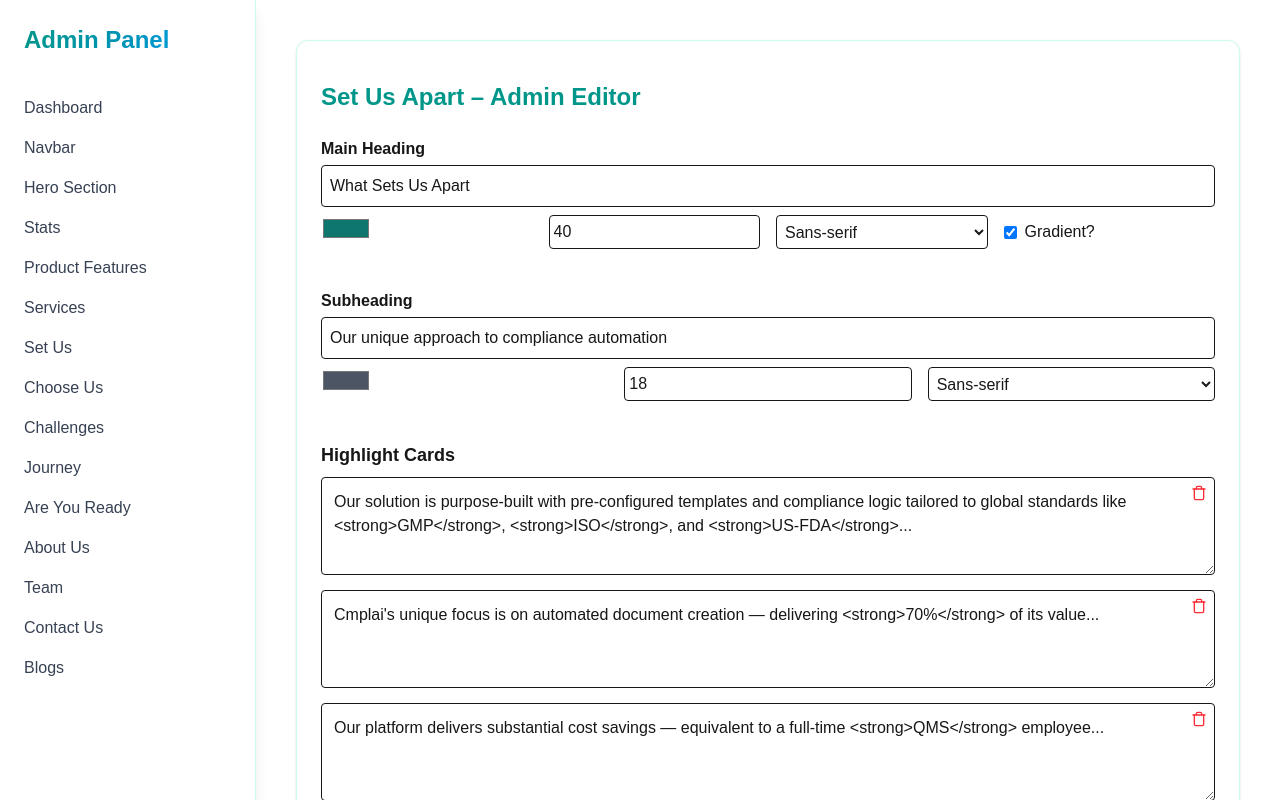
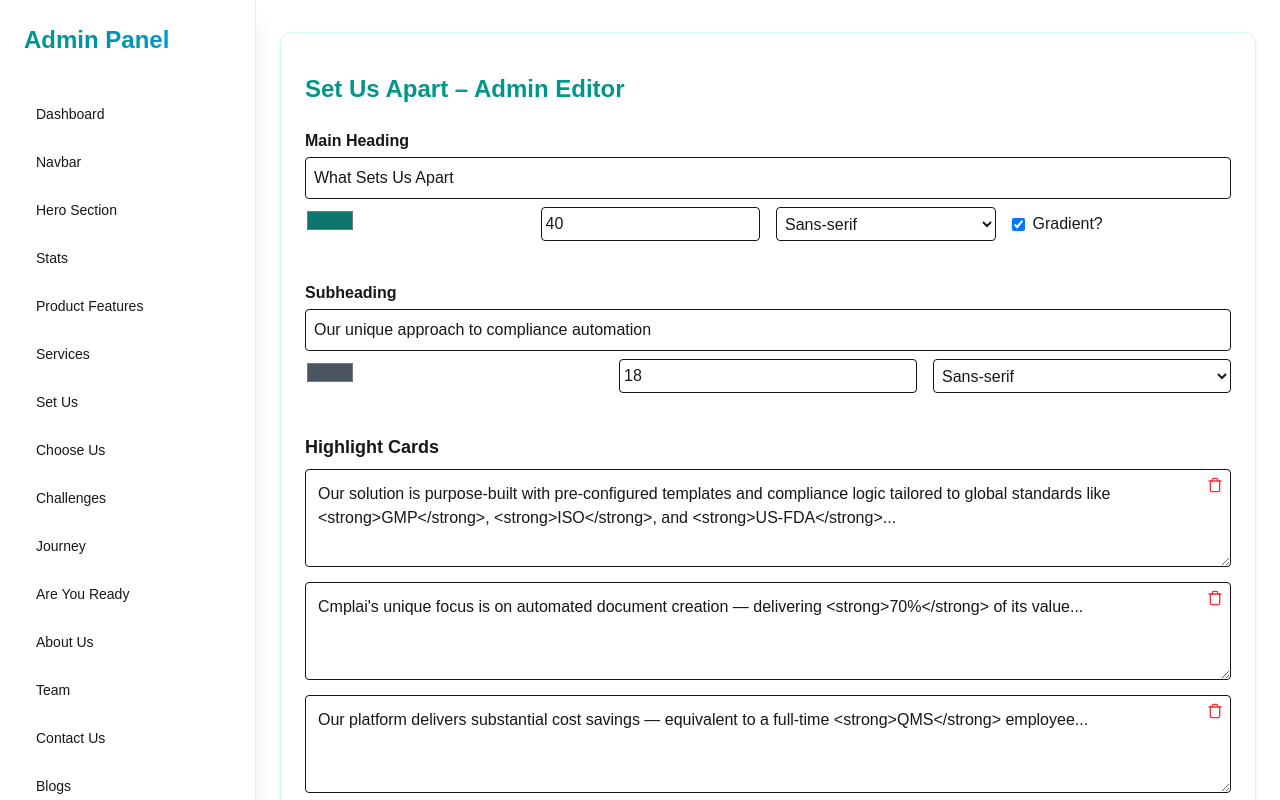
Before and after one commit to Narsimha1729/cmplai-adv, a Next.js app: page /admin/setus in a window 1280 px wide. Shown: the top 800 px of the page. Built offline with nearby package versions, Linux system fonts and the light colour scheme.

Commit message:
Finished

```diff
--- a/app/admin/layout.jsx
+++ b/app/admin/layout.jsx
@@ -5,34 +5,45 @@ export const metadata = {
 export default function AdminLayout({ children }) {
   return (
     <html lang="en">
-      <body className="bg-[#f9fefe] font-sans antialiased">
-        <div className="flex min-h-screen">
+      <body className="bg-[#f9fefe] font-sans antialiased text-gray-800">
+        <div className="flex min-h-screen overflow-hidden">
           {/* Sidebar */}
-          <aside className="w-64 bg-white border-r border-teal-100 p-6 shadow-lg">
+          <aside className="w-64 bg-white border-r border-teal-100 p-6 shadow-xl hidden lg:block">
             <h2 className="text-2xl font-extrabold text-transparent bg-clip-text bg-gradient-to-r from-teal-600 via-cyan-600 to-sky-500 mb-10">
               Admin Panel
             </h2>
-            <nav className="space-y-4 text-gray-700">
-              <a href="/admin" className="block hover:text-teal-500">Dashboard</a>
-              <a href="/admin/navbar" className="block hover:text-teal-500">Navbar</a>
-              <a href="/admin/hero" className="block hover:text-teal-500">Hero Section</a>
-              <a href="/admin/stats" className="block hover:text-teal-500">Stats</a>
-              <a href="/admin/productfeatures" className="block hover:text-teal-500">Product Features</a>
-              <a href="/admin/service" className="block hover:text-teal-500">Services</a>
-              <a href="/admin/setus" className="block hover:text-teal-500">Set Us</a>
-              <a href="/admin/chooseus" className="block hover:text-teal-500">Choose Us</a>
-              <a href="/admin/challenges" className="block hover:text-teal-500">Challenges</a>
-              <a href="/admin/journey" className="block hover:text-teal-500">Journey</a>
-              <a href="/admin/areyouready" className="block hover:text-teal-500">Are You Ready</a>
-              <a href="/admin/aboutus" className="block hover:text-teal-500">About Us</a>
-              <a href="/admin/team" className="block hover:text-teal-500">Team</a>
-              <a href="/admin/contactus" className="block hover:text-teal-500">Contact Us</a>
-              <a href="/admin/blogs" className="block hover:text-teal-500">Blogs</a>
+
+            <nav className="space-y-3 text-sm font-medium">
+              {[
+                { label: "Dashboard", path: "/admin" },
+                { label: "Navbar", path: "/admin/navbar" },
+                { label: "Hero Section", path: "/admin/hero" },
+                { label: "Stats", path: "/admin/stats" },
+                { label: "Product Features", path: "/admin/productfeatures" },
+                { label: "Services", path: "/admin/service" },
+                { label: "Set Us", path: "/admin/setus" },
+                { label: "Choose Us", path: "/admin/chooseus" },
+                { label: "Challenges", path: "/admin/challenges" },
+                { label: "Journey", path: "/admin/journey" },
+                { label: "Are You Ready", path: "/admin/areyouready" },
+                { label: "About Us", path: "/admin/aboutus" },
+                { label: "Team", path: "/admin/team" },
+                { label: "Contact Us", path: "/admin/contactus" },
+                { label: "Blogs", path: "/admin/blogs" },
+              ].map((item) => (
+                <a
+                  key={item.path}
+                  href={item.path}
+                  className="block px-3 py-2 rounded-md hover:text-teal-600 hover:bg-teal-50 transition"
+                >
+                  {item.label}
+                </a>
+              ))}
             </nav>
           </aside>
 
-          {/* Content */}
-          <main className="flex-1 p-10">
+          {/* Main Content */}
+          <main className="flex-1 px-6 py-8 overflow-y-auto">
             {children}
           </main>
         </div>
```
